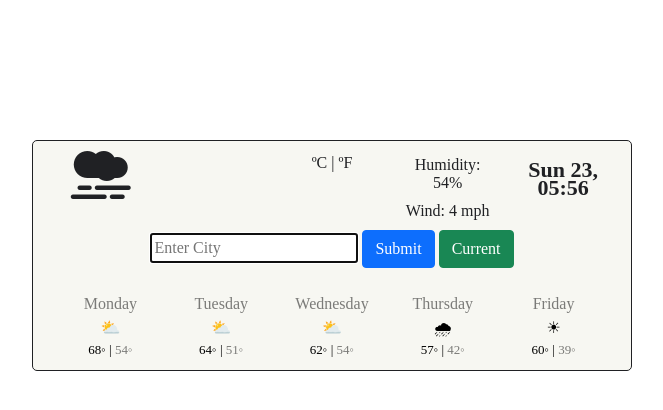
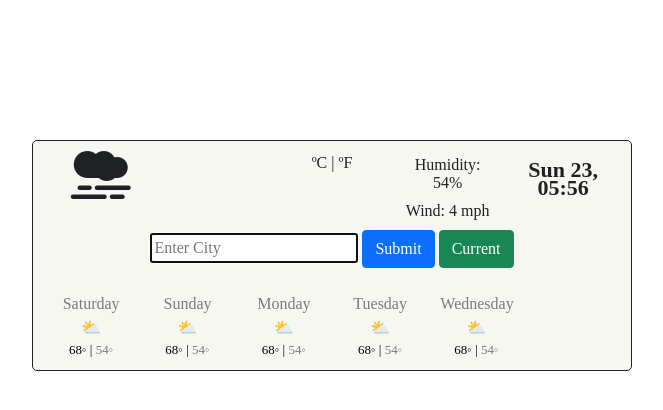
Before and after one commit to mf-dlcz/weather-app, a plain HTML site: page index.html in a window 1280 px wide. Shown: the whole page, without its empty margins (308-971 px from the left). Drawn offline with nearby package versions, Linux system fonts and the light colour scheme; no server answers.

Commit message:
removed all of the weather-forecast and moved it to my JS File. Created an array to loop through days of the week

```diff
--- a/index.html
+++ b/index.html
@@ -75,56 +75,7 @@
 					</form>
 					<br />
 				</div>
-				<div class="weather-forecast">
-					<div class="weather-forecast-date">
-						<div class="container-sm">
-							<div class="row">
-								<div class="col">Monday</div>
-								<div class="col">Tuesday</div>
-								<div class="col">Wednesday</div>
-								<div class="col">Thursday</div>
-								<div class="col">Friday</div>
-							</div>
-						</div>
-					</div>
-					<div class="weather-forecast-emoji">
-						<div class="container-sm">
-							<div class="row">
-								<div class="col">⛅</div>
-								<div class="col">⛅</div>
-								<div class="col">⛅</div>
-								<div class="col">🌧</div>
-								<div class="col">☀</div>
-							</div>
-						</div>
-					</div>
-					<div class="weather-forecast-temp">
-						<div class="container-sm">
-							<div class="row">
-								<div class="col">
-									<span class="max-temp">68◦ | </span>
-									<span class="min-temp">54◦</span>
-								</div>
-								<div class="col">
-									<span class="max-temp">64◦ | </span>
-									<span class="min-temp">51◦</span>
-								</div>
-								<div class="col">
-									<span class="max-temp">62◦ | </span>
-									<span class="min-temp">54◦</span>
-								</div>
-								<div class="col">
-									<span class="max-temp">57◦ | </span>
-									<span class="min-temp">42◦</span>
-								</div>
-								<div class="col">
-									<span class="max-temp">60◦ | </span>
-									<span class="min-temp">39◦</span>
-								</div>
-							</div>
-						</div>
-					</div>
-				</div>
+				<div class="weather-forecast" id="forecast"></div>
 			</div>
 		</div>
 		<script src="src/script.js"></script>
--- a/src/script.js
+++ b/src/script.js
@@ -33,7 +33,31 @@ function cityInput(event) {
 
 let form = document.querySelector("#search-form");
 form.addEventListener("submit", cityInput);
-//Challenge 2:
+
+function displayForecast() {
+	let forecastElement = document.querySelector("#forecast");
+
+	let forecastHTML = `<div class="row">`;
+	let days = ["Saturday", "Sunday", "Monday", "Tuesday", "Wednesday"];
+	days.forEach(function (day) {
+		forecastHTML =
+			forecastHTML +
+			`
+					<div class="col-2">
+						<div class="weather-forecast-date">${day}</div>
+							⛅
+							<div class="weather-forecast-temp">
+								<span class="max-temp">68◦ | </span>
+								<span class="min-temp">54◦</span>
+							</div>
+					</div>
+	`;
+	});
+
+	forecastHTML = forecastHTML + `</div>`;
+	forecastElement.innerHTML = forecastHTML;
+}
+
 function showTemp(response) {
 	console.log(response.data.name);
 	document.querySelector("#city").innerHTML = response.data.name;
@@ -72,3 +96,4 @@ function getCurrentLocation(event) {
 	navigator.geolocation.getCurrentPosition(searchLocation);
 }
 searchCity("Tokyo");
+displayForecast();
--- a/src/style.css
+++ b/src/style.css
@@ -33,10 +33,10 @@ form {
 	color: #202124;
 }
 .number {
-	font-size: 64px;
-	font-weight: bold;
+	font-size: 48px;
+	font-weight: 400;
 	text-align: center;
-	line-height: 1;
+	line-height: 60px;
 	color: #202124;
 }
 .degrees {
@@ -54,6 +54,7 @@ form {
 .weather-forecast {
 	text-align: center;
 	color: #000;
+	text-align: center;
 }
 .weather-forecast-date {
 	font-size: 16px;
```
